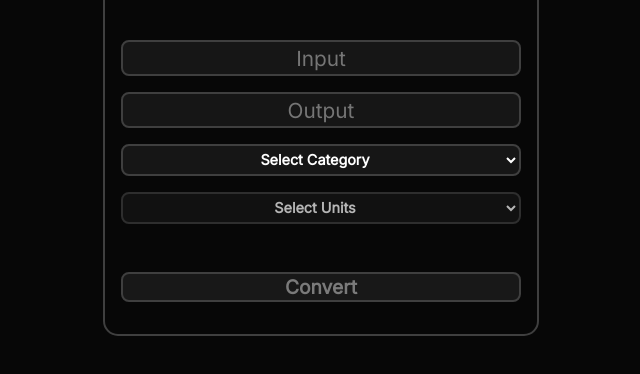
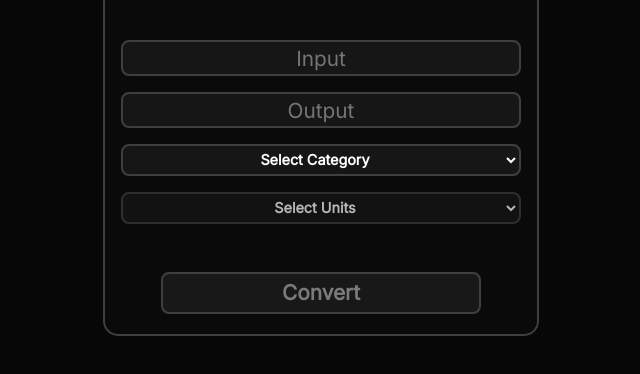
Before and after one commit to Chakradhar-0208/realtime-unit-converter, a plain HTML site: page index.html in a window 1280 px wide. Shown: the part 268-642 px from the top of the page, without its empty margins (319-959 px from the left). Drawn offline with Linux system fonts and the light colour scheme.

Commit message:
Update index.html

```diff
--- a/index.html
+++ b/index.html
@@ -50,7 +50,7 @@
             padding: 2rem 1rem 2rem;
             border: 2px solid rgb(63, 63, 63);
             border-radius: 15px;
-            background-color: rgb(7, 7, 7);
+            background-color: rgb(10, 10, 10);
         }
 
         input {
@@ -112,14 +112,13 @@
         }
 
         button {
-            font-size: 1rem;
-            height: 2rem;
             text-align: center;
             border-radius: 8px;
-            margin-top: 2rem;
+            margin: 2rem auto;
             font-weight: 600;
-            height: 2.5rem;
-            font-size: 1.2rem;
+            font-size: 1.3rem;
+            width: 80%;
+            padding:0.4rem ;
         }
 
         button:disabled {
```
